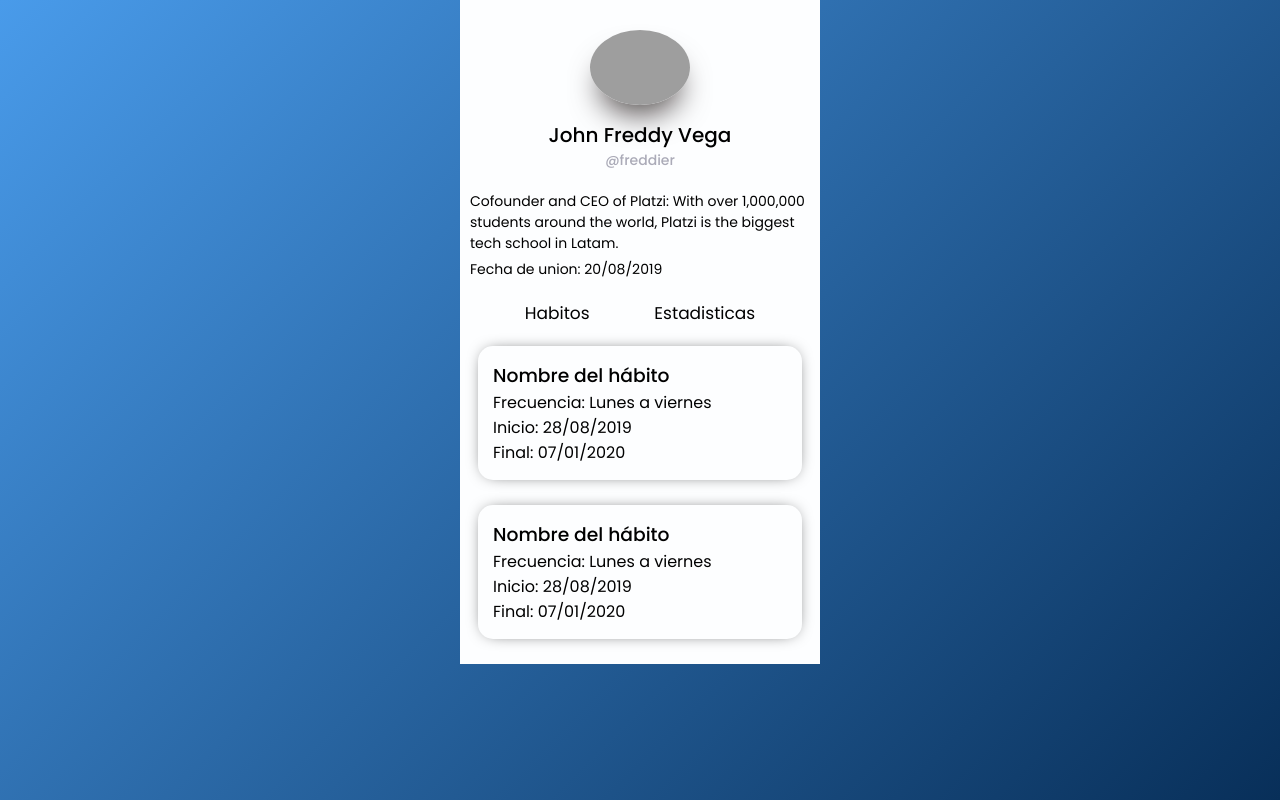
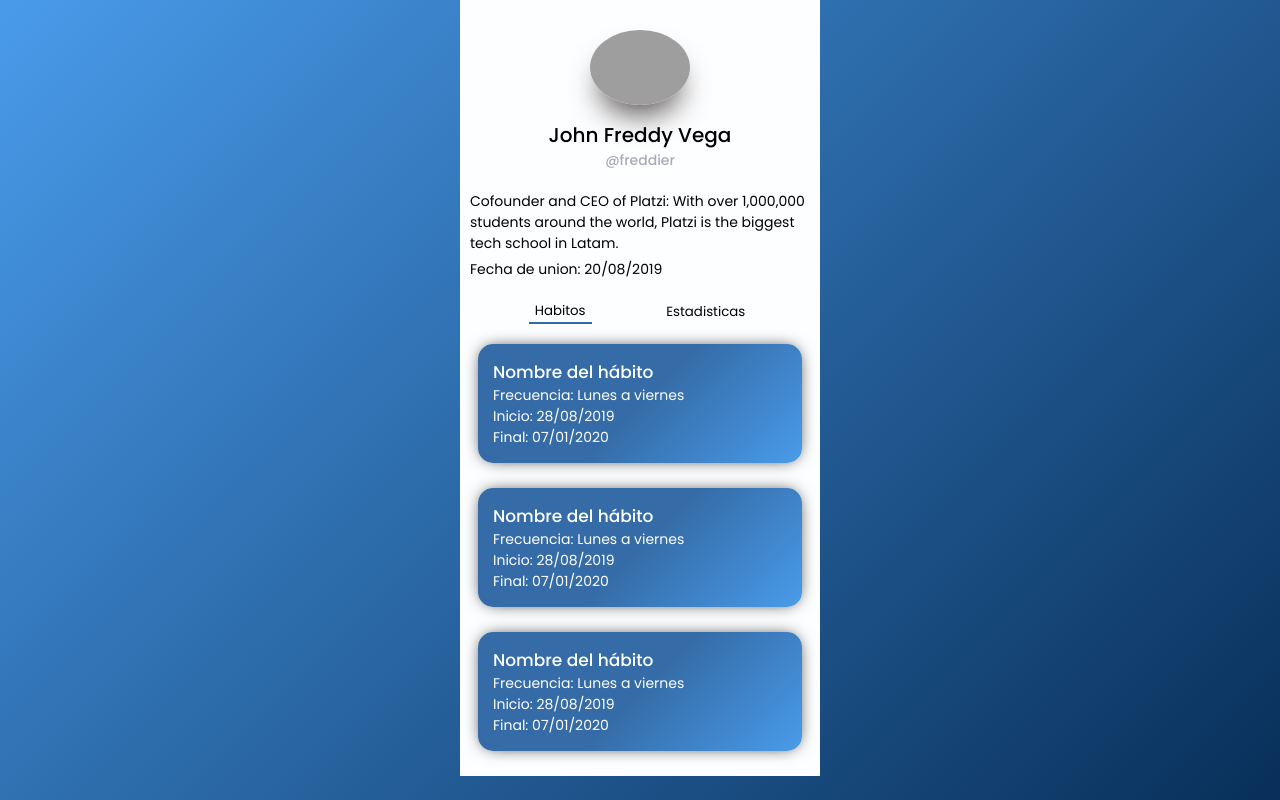
Before and after one commit to dejavuhq/sub-routines-frontend, a React app: page /profile in a window 1280 px wide. Built offline with nearby package versions, Linux system fonts and the light colour scheme; grey boxes are pictures that could not be loaded.

Commit message:
[UPDATE] navigation between habits and statistics

```diff
--- a/src/assets/styles/components/HabitCard.scss
+++ b/src/assets/styles/components/HabitCard.scss
@@ -2,19 +2,25 @@
   width: 90%;
   padding: 15px;
   margin-bottom: 25px;
+  color: white;
+  background: linear-gradient(135deg, #356ca7 50%, #499bea 100%);
   border-radius: 15px;
-  box-shadow: 0px 0px 17px -8px black;
+  box-shadow: 0px 0px 17px -5px black;
 }
 .habitCard__name {
   margin: 0;
+  font-size: 17px;
   font-weight: 500;
 }
 .habitCard__frequency {
   margin: 0;
+  font-size: 14px;
 }
 .habitCard__startDate {
   margin: 0;
+  font-size: 14px;
 }
 .habitCard__finishDate {
   margin: 0;
+  font-size: 14px;
 }
--- a/src/assets/styles/components/Profile.scss
+++ b/src/assets/styles/components/Profile.scss
@@ -40,7 +40,13 @@
   margin-bottom: 20px;
   font-size: 17px;
 }
-.profile__links a{
-  text-decoration: none;
-  color: black;
+.profile__button {
+  background: transparent;
+  border: 0;
+  &:focus {
+    outline: none;
+  }
 }
+.active {
+  border-bottom: 2px solid #356ca7;
+}
--- /dev/null
+++ b/src/assets/styles/components/Stats.scss
@@ -0,0 +1,6 @@
+.stats {
+  display: flex;
+  flex-direction: column;
+  align-items: center;
+  width: 100%;
+}
--- /dev/null
+++ b/src/components/HabitsList.jsx
@@ -0,0 +1,12 @@
+import React, { Fragment } from "react";
+import { HabitCard } from "./HabitCard";
+
+export const HabitsList = () => {
+  return (
+    <Fragment>
+      <HabitCard />
+      <HabitCard />
+      <HabitCard />
+    </Fragment>
+  )
+}
--- a/src/components/Profile.jsx
+++ b/src/components/Profile.jsx
@@ -1,8 +1,24 @@
-import React from "react";
-import { HabitCard } from "./HabitCard";
+import React, { useState } from "react";
+import { HabitsList } from "./HabitsList";
+import { UserStats } from "./UserStats";
+
 import "../assets/styles/components/Profile.scss";
 
 export const Profile = () => {
+  const [lookingStats, setLookingStats] = useState(false);
+  const handleClick = (e) => {
+    const habitsButton = document.getElementsByName("habits")[0];
+    const statsButton = document.getElementsByName("stats")[0];
+    if(e.target.name === "stats") {
+      setLookingStats(true);
+      habitsButton.classList.remove("active");
+      statsButton.classList.add("active");
+    } else {
+      setLookingStats(false);
+      habitsButton.classList.add("active");
+      statsButton.classList.remove("active");
+    }
+  }
   return (
     <main className="profile">
       <img
@@ -13,11 +29,14 @@ export const Profile = () => {
       <p className="profile__biography">Cofounder and CEO of Platzi: With over 1,000,000 students around the world, Platzi is the biggest tech school in Latam.</p>
       <p className="profile__joinDate">Fecha de union: <span>20/08/2019</span></p>
       <div className="profile__links">
-        <a href="#">Habitos</a>
-        <a href="#">Estadisticas</a>
+        <button className="profile__button active" name="habits" onClick={handleClick}>Habitos</button>
+        <button className="profile__button" name="stats" onClick={handleClick}>Estadisticas</button>
       </div>
-      <HabitCard />
-      <HabitCard />
+      {
+        lookingStats
+        ? <UserStats/>
+        : <HabitsList />
+      }
     </main>
   );
 }
--- /dev/null
+++ b/src/components/UserStats.jsx
@@ -0,0 +1,14 @@
+import React from "react";
+import { HabitCard } from "./HabitCard";
+import "../assets/styles/components/Stats.scss";
+
+export const UserStats = () => {
+  return (
+    <section className="stats">
+      <p>Aqui van las estadísticas del usuario</p>
+      <HabitCard />
+      <HabitCard />
+      <HabitCard />
+    </section>
+  )
+}
```
